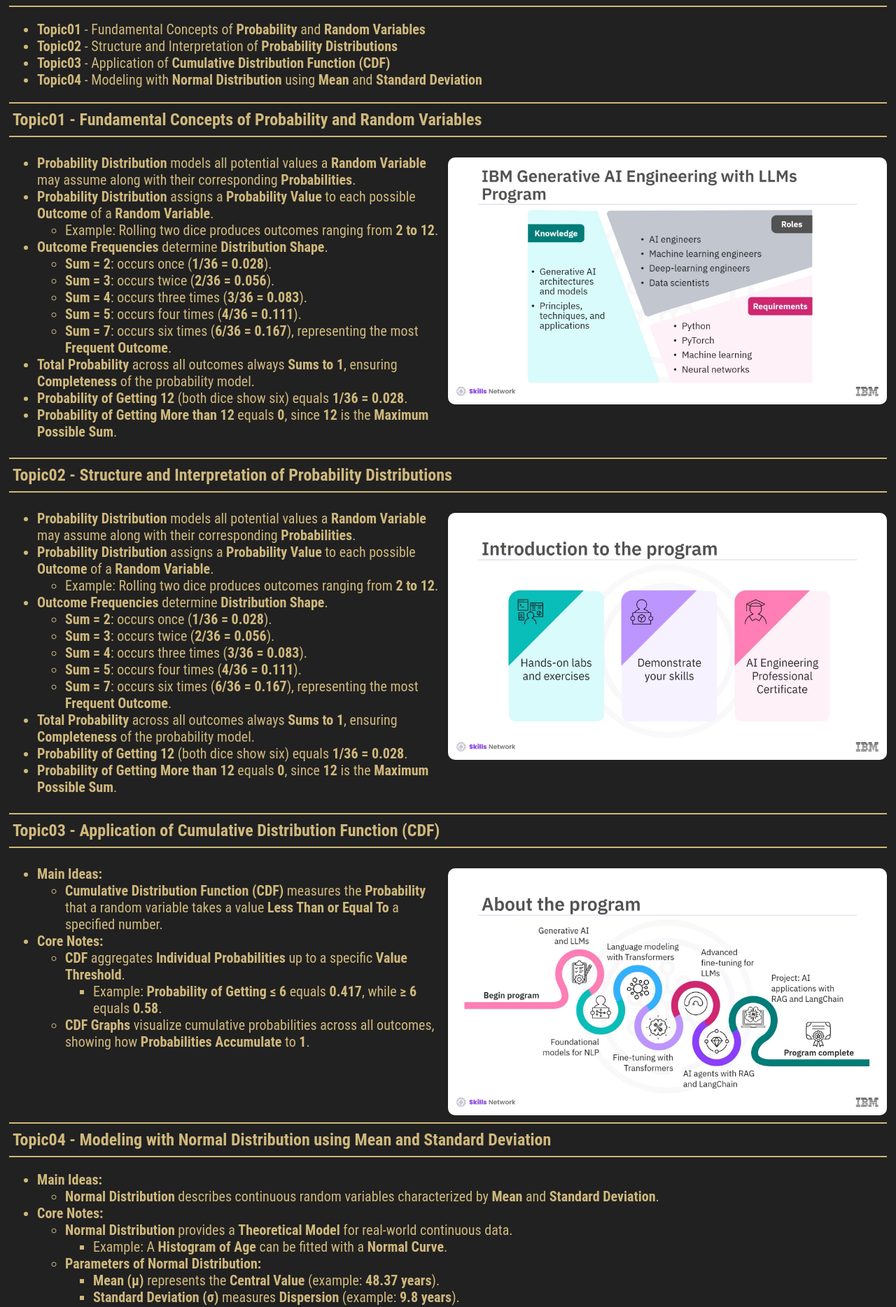
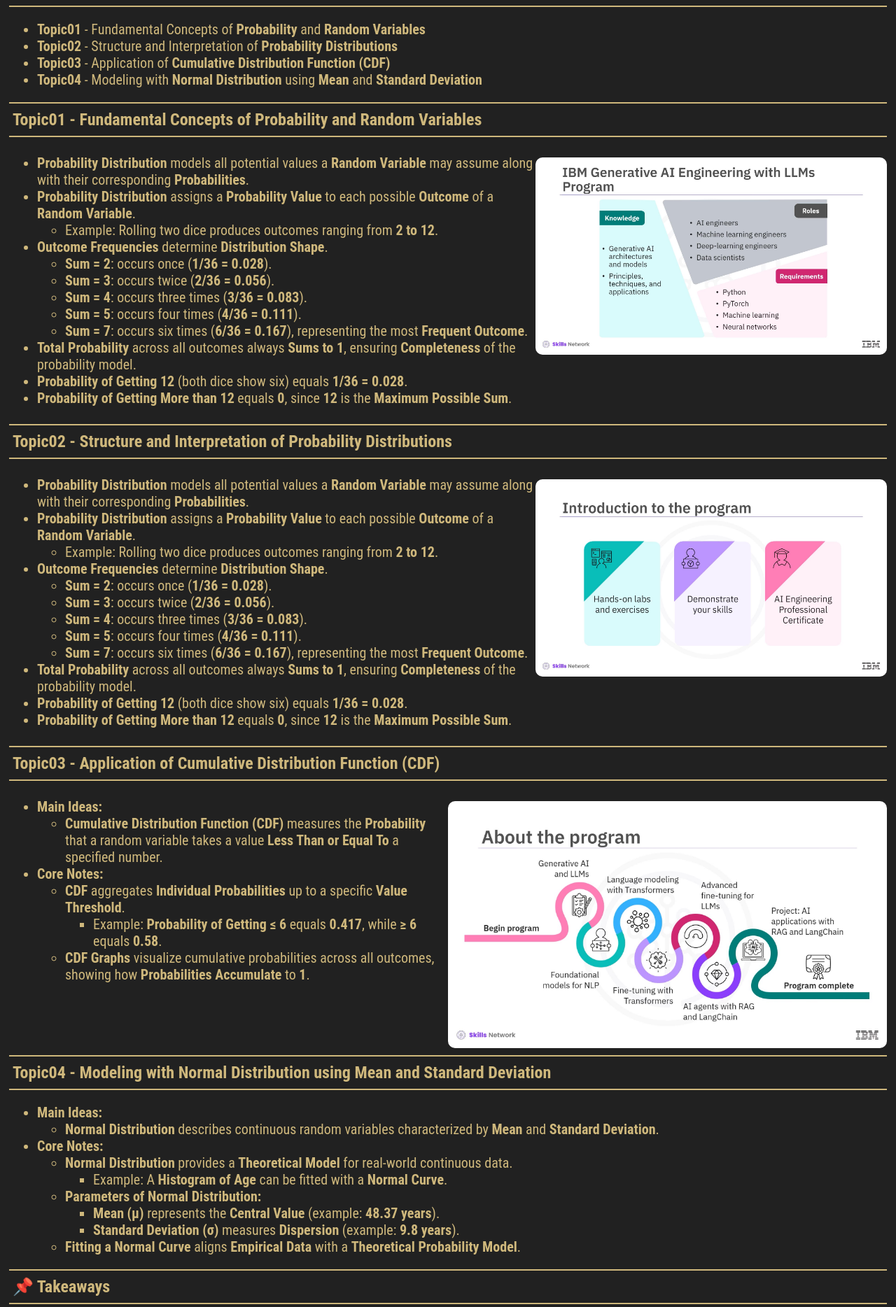
Before and after one commit to milanfx/milanfx.github.io, a Jekyll site: the page built from test.md, in a window 1280 px wide. Shown: the part 501-2369 px from the top of the page at 70% size. Built offline with Jekyll 4.4.1, drawn with Linux system fonts in a browser that asks for light colours; our own code applies the rules of GitHub Pages for plain Markdown files.

Commit message:
Fix HTML structure in test.md

```diff
--- a/test.md
+++ b/test.md
@@ -20,7 +20,7 @@
 
 ### Topic01 - Fundamental Concepts of Probability and Random Variables
 
-<div style="display:flex; grid-template-columns: 6fr 4fr;"><div style="flex:1; min-width:0;" markdown="1">
+<div style="display:grid; grid-template-columns: 6fr 4fr;"><div style="grid:1; min-width:0;" markdown="1">
 
 - **Probability Distribution** models all potential values a **Random Variable** may assume along with their corresponding **Probabilities**.
 - **Probability Distribution** assigns a **Probability Value** to each possible **Outcome** of a **Random Variable**.
@@ -35,11 +35,11 @@
 - **Probability of Getting 12** (both dice show six) equals **1/36 = 0.028**.
 - **Probability of Getting More than 12** equals **0**, since **12** is the **Maximum Possible Sum**.
 
-</div><div style="flex:1; min-width:0; text-align:center;"><br><img src="/images/DS01M101.jpg" style="max-width:100%; border-radius:10px;"></div></div>
+</div><div style="grid:1; min-width:0; text-align:center;"><br><img src="/images/DS01M101.jpg" style="max-width:100%; border-radius:10px;"></div></div>
 
 ### Topic02 - Structure and Interpretation of Probability Distributions
 
-<div style="display:flex; grid-template-columns: 6fr 4fr;"><div style="flex:1; min-width:0;" markdown="1">
+<div style="display:grid; grid-template-columns: 6fr 4fr;"><div style="flex:1; min-width:0;" markdown="1">
 
 - **Probability Distribution** models all potential values a **Random Variable** may assume along with their corresponding **Probabilities**.
 - **Probability Distribution** assigns a **Probability Value** to each possible **Outcome** of a **Random Variable**.
```
